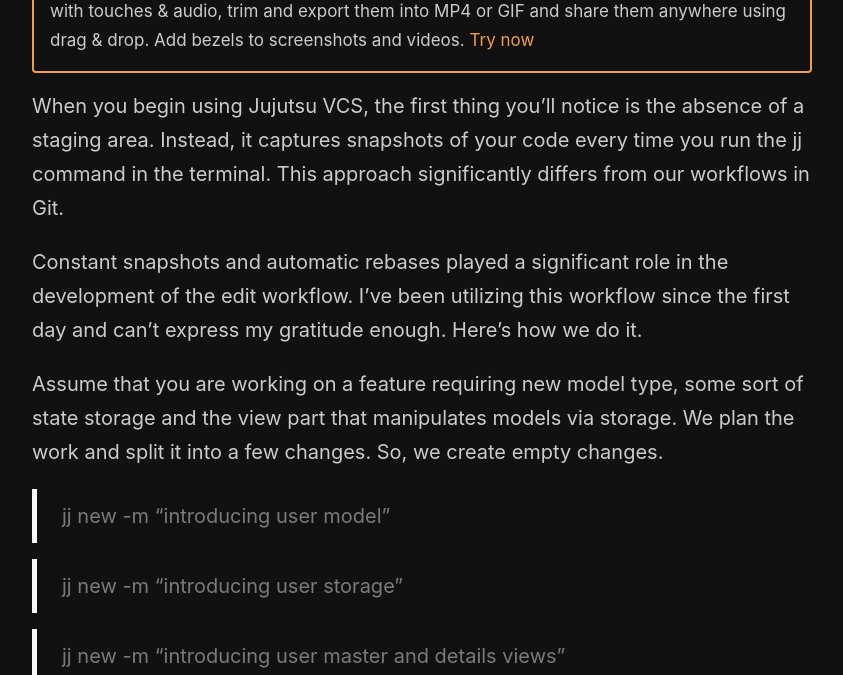
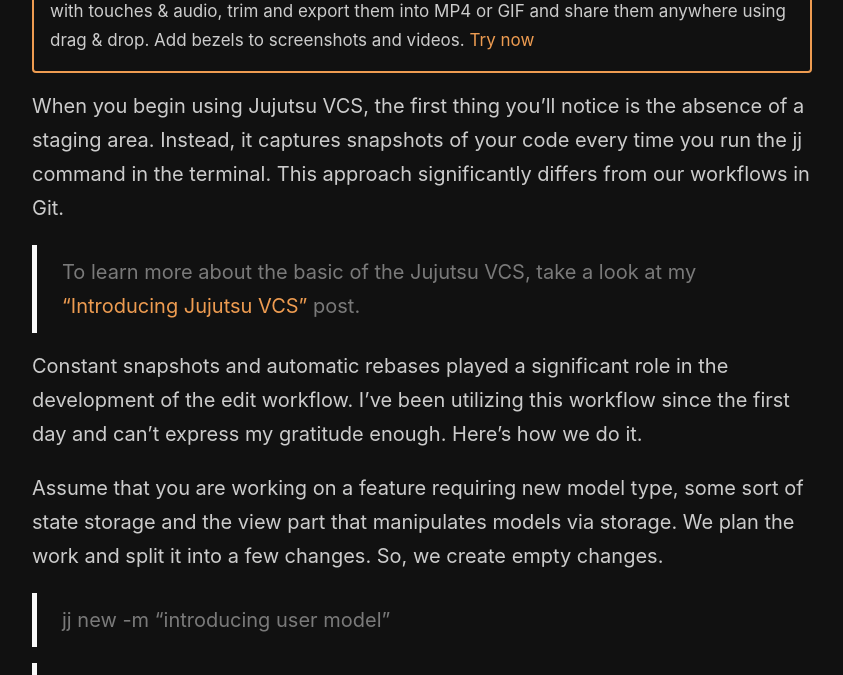
Before and after one commit to mecid/mecid.github.io, a Jekyll site: the page built from _posts/2025-10-22-introducing-jujutsu-vcs-edit-workflow.md, in a window 1280 px wide and 900 px high, scrolled down 518 px, cut to the strip 0-675 px from the top of the window. Shown: the whole strip, without its empty margins (218-1061 px from the left). Built offline with Jekyll 4.4.1, drawn with Linux system fonts in a browser that asks for light colours.

Commit message:
reference post added to the edit flow

```diff
--- a/_posts/2025-10-22-introducing-jujutsu-vcs-edit-workflow.md
+++ b/_posts/2025-10-22-introducing-jujutsu-vcs-edit-workflow.md
@@ -10,6 +10,8 @@
 {% include friends.html %}
 
 When you begin using Jujutsu VCS, the first thing you’ll notice is the absence of a staging area. Instead, it captures snapshots of your code every time you run the jj command in the terminal. This approach significantly differs from our workflows in Git.
+
+> To learn more about the basic of the Jujutsu VCS, take a look at my ["Introducing Jujutsu VCS"](/2025/10/15/introducing-jujutsu-vcs/) post.
 
 Constant snapshots and automatic rebases played a significant role in the development of the edit workflow. I’ve been utilizing this workflow since the first day and can’t express my gratitude enough. Here’s how we do it.
 
```
